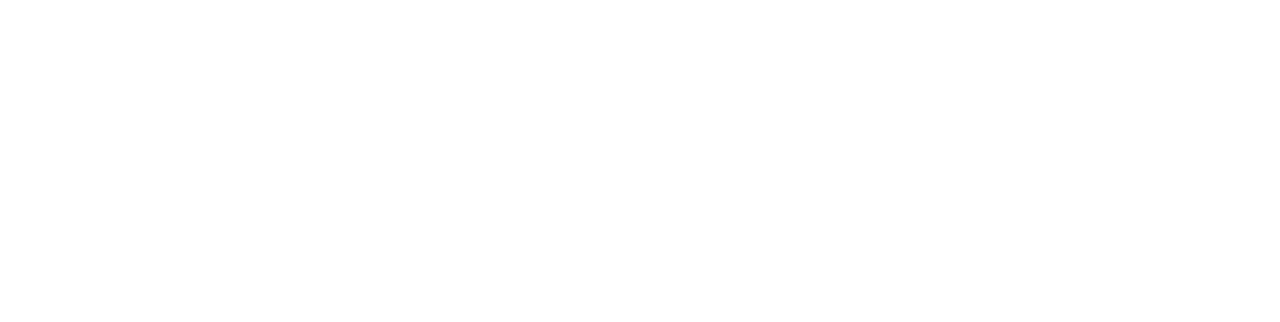
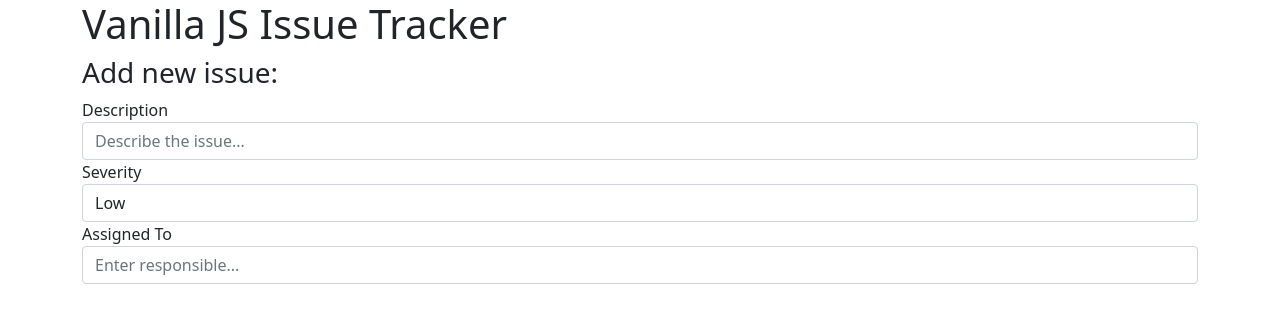
Before and after one commit to adrszl/vanilla-js-issue-tracker, a plain HTML site: page index.html in a window 1280 px wide. Drawn offline with nearby package versions, Linux system fonts and the light colour scheme.

Commit message:
added the page content with form

```diff
--- a/index.html
+++ b/index.html
@@ -8,6 +8,30 @@
   <link href="https://cdn.jsdelivr.net/npm/bootstrap@5.1.3/dist/css/bootstrap.min.css" rel="stylesheet" integrity="sha384-1BmE4kWBq78iYhFldvKuhfTAU6auU8tT94WrHftjDbrCEXSU1oBoqyl2QvZ6jIW3" crossorigin="anonymous">
 </head>
 <body>
+  <div class="container">
+    <h1>Vanilla JS Issue Tracker</h1>
+    <div class="jumbotron">
+      <h3>Add new issue:</h3>
+      <form id="issueInputForm">
+        <div class="form-group">
+          <label for="issueDescInput">Description</label>
+          <input type="text" class="form-control" id="issueDescInput" placeholder="Describe the issue...">
+        </div>
+        <div class="form-group">
+          <label for="issueSeverityInput">Severity</label>
+          <select id="issueSeverityInput" class="form-control">
+            <option value="low">Low</option>
+            <option value="medium">Medium</option>
+            <option value="high">High</option>
+          </select>
+        </div>
+        <div class="form-group">
+          <label for="issueAssignedToInput">Assigned To</label>
+          <input type="text" class="form-control" id="issueAssignedToInput" placeholder="Enter responsible...">
+        </div>
+      </form>
+    </div>
+  </div>
   <script src="https://chancejs.com/chance.min.js"></script>
   <script src="https://cdn.jsdelivr.net/npm/bootstrap@5.1.3/dist/js/bootstrap.bundle.min.js" integrity="sha384-ka7Sk0Gln4gmtz2MlQnikT1wXgYsOg+OMhuP+IlRH9sENBO0LRn5q+8nbTov4+1p" crossorigin="anonymous"></script>
   <script src="main.js"></script>
```
